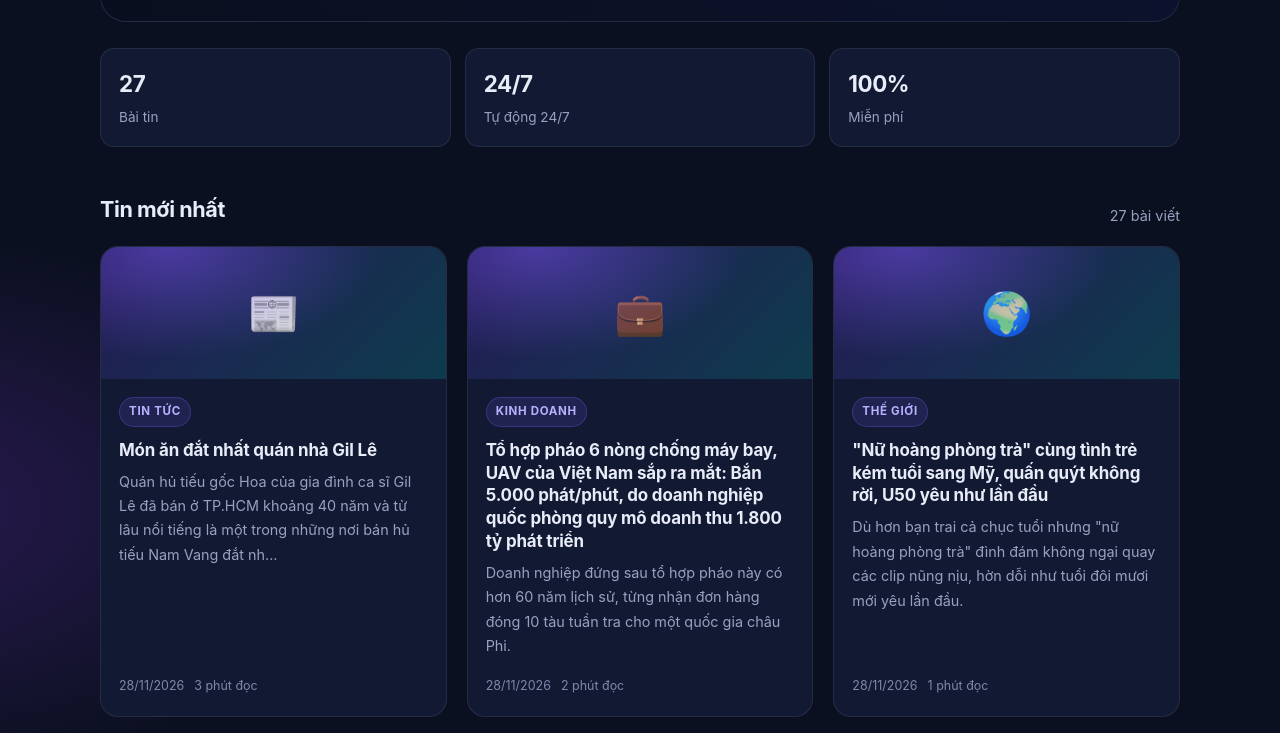
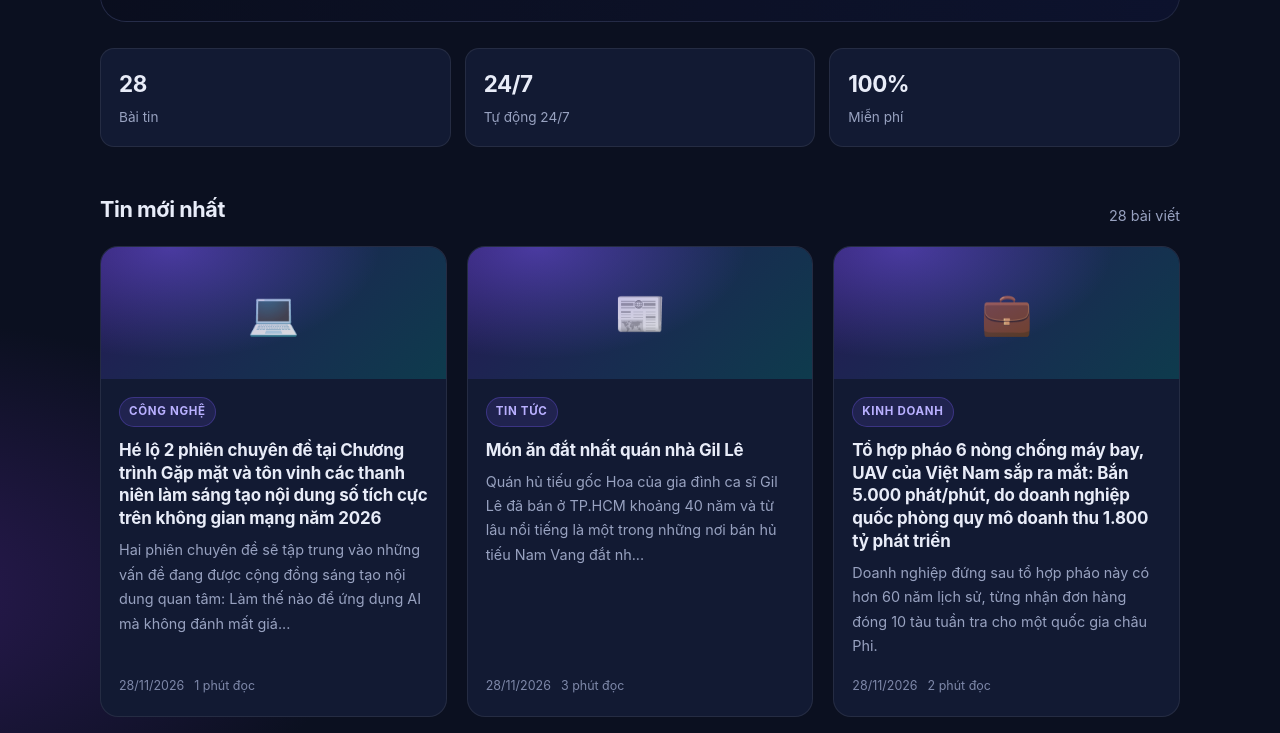
Before and after one commit to phuongtrieufx636-coder/ai-content-hub, a plain HTML site: page index.html in a window 1280 px wide. Shown: the part 527-1260 px from the top of the page. Drawn offline with Linux system fonts and the light colour scheme.

Commit message:
Update index.html

```diff
--- a/index.html
+++ b/index.html
@@ -32,12 +32,17 @@
     </div>
   </section>
   <div class="stats">
-    <div class="stat"><b>27</b><span>Bài tin</span></div>
+    <div class="stat"><b>28</b><span>Bài tin</span></div>
     <div class="stat"><b>24/7</b><span>Tự động 24/7</span></div>
     <div class="stat"><b>100%</b><span>Miễn phí</span></div>
   </div>
-  <div class="section-head" id="latest"><h2>Tin mới nhất</h2><span>27 bài viết</span></div>
-  <div class="grid"><a class="card" href="mon-an-dat-nhat-quan-nha-gil-le.html">
+  <div class="section-head" id="latest"><h2>Tin mới nhất</h2><span>28 bài viết</span></div>
+  <div class="grid"><a class="card" href="he-lo-2-phien-chuyen-de-tai-chuong-trinh-gap-mat-va-ton-vinh-cac-thanh-nien-lam-sang-tao-noi-dung-so-tich-cuc-tren-khong-gian-mang-nam-2026.html">
+  <div class="thumb"><span>💻</span></div>
+  <div class="body"><span class="badge">Công nghệ</span>
+    <h3>Hé lộ 2 phiên chuyên đề tại Chương trình Gặp mặt và tôn vinh các thanh niên làm sáng tạo nội dung số tích cực trên không gian mạng năm 2026</h3><p>Hai phiên chuyên đề sẽ tập trung vào những vấn đề đang được cộng đồng sáng tạo nội dung quan tâm: Làm thế nào để ứng dụng AI mà không đánh mất giá...</p>
+    <div class="meta"><span>28/11/2026</span><span>1 phút đọc</span></div>
+  </div></a><a class="card" href="mon-an-dat-nhat-quan-nha-gil-le.html">
   <div class="thumb"><span>📰</span></div>
   <div class="body"><span class="badge">Tin tức</span>
     <h3>Món ăn đắt nhất quán nhà Gil Lê</h3><p>Quán hủ tiếu gốc Hoa của gia đình ca sĩ Gil Lê đã bán ở TP.HCM khoảng 40 năm và từ lâu nổi tiếng là một trong những nơi bán hủ tiếu Nam Vang đắt nh...</p>
```
